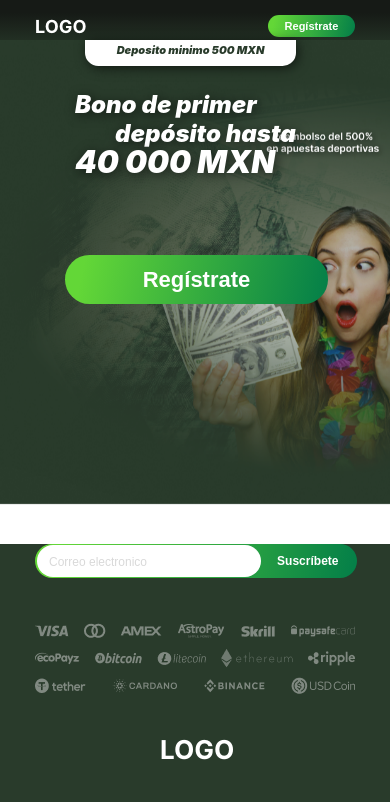
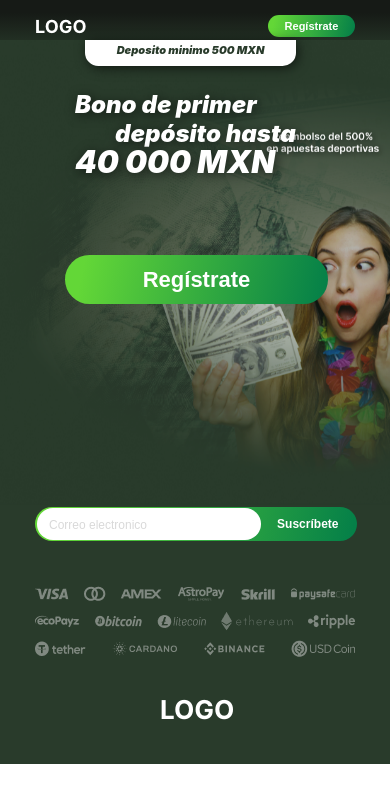
Before and after one commit to vadymbaranov/registration-landing, a website built with Parcel: page src/index.html in a window 390 px wide. Built offline with nearby package versions, Linux system fonts and the light colour scheme; a web font is replaced by a local one.

Commit message:
Fixed adaptive layout bugs

```diff
--- a/src/styles/call.scss
+++ b/src/styles/call.scss
@@ -4,10 +4,6 @@
   &__content {
     position: relative;
     height: calc(100vh - #{$menu-height} - #{$footer-height});
-
-    @include onMobile {
-      height: calc(100vh - #{$menu-height-mobile} - #{$footer-height-mobile});
-    }
   }
 
   &__deposit {
--- a/src/styles/footer.scss
+++ b/src/styles/footer.scss
@@ -19,7 +19,7 @@
 
     @include onMobile {
       margin-bottom: 45px;
-      padding-top: 0;
+      padding-top: 43px;
       display: block;
       position: relative;
     }
@@ -31,7 +31,7 @@
     @include onMobile {
       margin-bottom: 43px;
       position: absolute;
-      top: 190px;
+      top: 230px;
       left: 125px;
     }
 
--- a/src/styles/utils/_mixins.scss
+++ b/src/styles/utils/_mixins.scss
@@ -1,5 +1,5 @@
 @mixin onMobile {
-  @media (max-width: 1024px) {
+  @media (max-width: 1200px) {
     @content;
   }
 }
```
Also changed, not shown: README.md.
